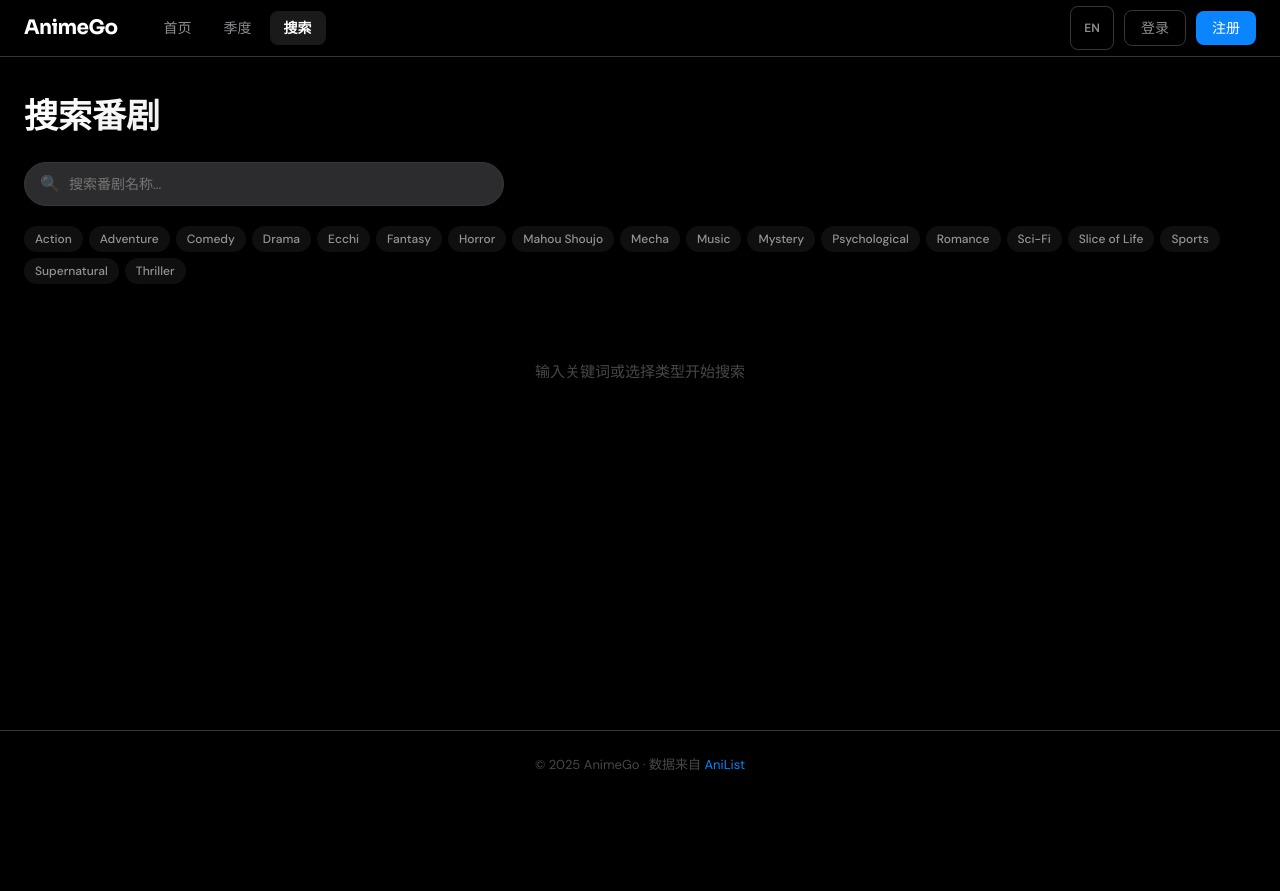
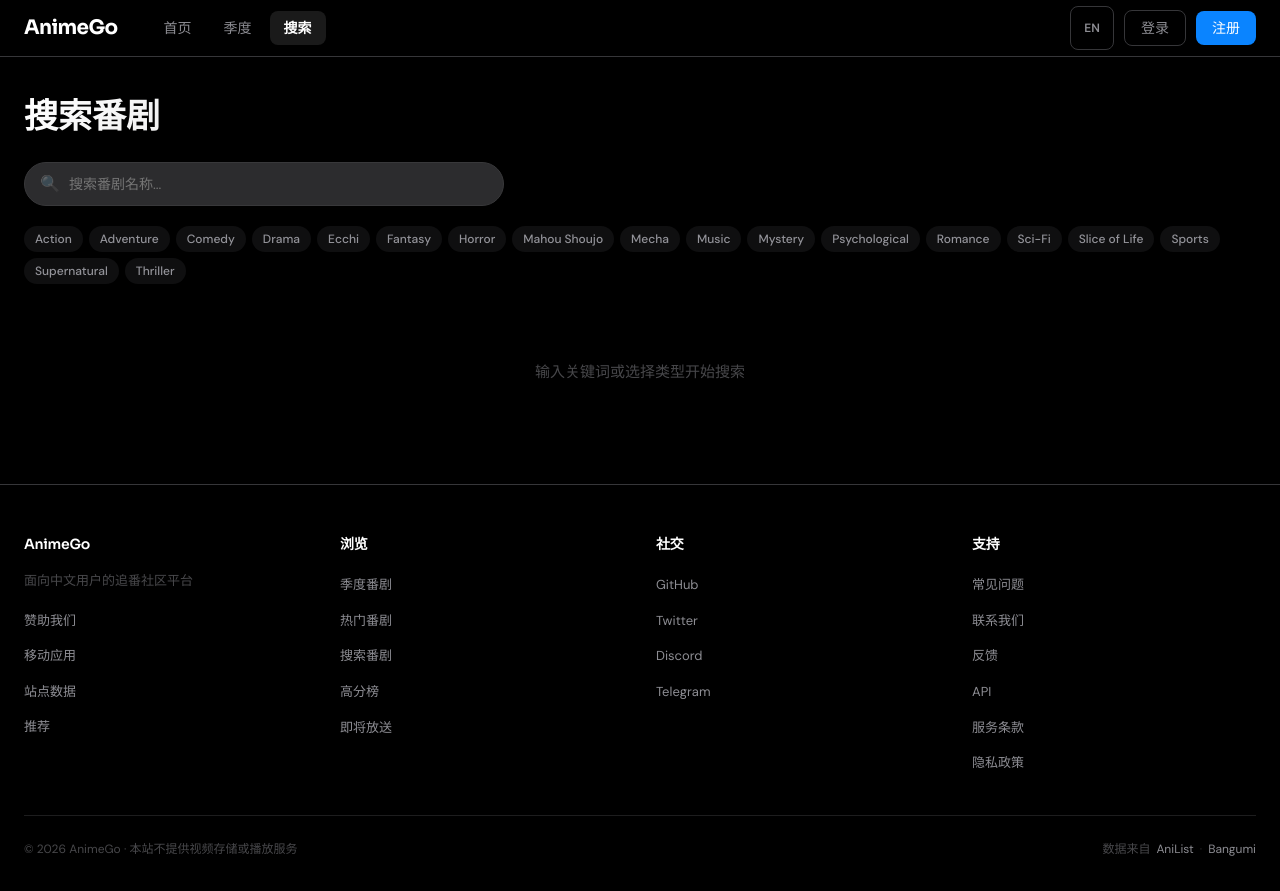
Before and after one commit to lawrenceli0228/animego, a React (Vite) app in the folder client/: page /search in a window 1280 px wide. Before the commit the page ends 800 px from the top, so only its background shows below. Built offline with nearby package versions, Linux system fonts and the light colour scheme; no server answers.

Commit message:
feat: add multi-column footer with AniList-style layout
Four-column grid (site info, browse, social, support) with
bottom bar for copyright and data source credits (AniList/Bangumi).
Placeholder links ready to be filled in later. zh/en i18n supported.

```diff
--- a/client/src/components/layout/Footer.jsx
+++ b/client/src/components/layout/Footer.jsx
@@ -1,17 +1,181 @@
+import { Link } from 'react-router-dom'
+import { useLang } from '../../context/LanguageContext'
+
+const s = {
+  footer: {
+    borderTop: '1px solid rgba(84,84,88,0.65)',
+    background: '#000',
+    padding: '48px 24px 32px',
+  },
+  inner: {
+    maxWidth: 1400, margin: '0 auto',
+  },
+  columns: {
+    display: 'grid',
+    gridTemplateColumns: 'repeat(4, 1fr)',
+    gap: 32,
+  },
+  colTitle: {
+    fontFamily: "'Sora', sans-serif",
+    fontSize: 14, fontWeight: 600,
+    color: '#fff',
+    marginBottom: 16,
+    letterSpacing: '-0.02em',
+  },
+  siteDesc: {
+    fontSize: 13,
+    color: 'rgba(235,235,245,0.30)',
+    lineHeight: 1.5,
+    marginBottom: 16,
+    maxWidth: 220,
+  },
+  linkList: {
+    listStyle: 'none', padding: 0, margin: 0,
+    display: 'flex', flexDirection: 'column', gap: 10,
+  },
+  link: {
+    fontSize: 13, fontWeight: 400,
+    color: 'rgba(235,235,245,0.60)',
+    textDecoration: 'none',
+    transition: 'color 150ms ease-out',
+  },
+  bottom: {
+    marginTop: 40,
+    paddingTop: 24,
+    borderTop: '1px solid rgba(84,84,88,0.35)',
+    display: 'flex',
+    justifyContent: 'space-between',
+    alignItems: 'center',
+    flexWrap: 'wrap',
+    gap: 12,
+  },
+  copyright: {
+    fontSize: 12,
+    color: 'rgba(235,235,245,0.30)',
+    fontFamily: "'DM Sans', sans-serif",
+  },
+  credits: {
+    fontSize: 12,
+    color: 'rgba(235,235,245,0.30)',
+    fontFamily: "'DM Sans', sans-serif",
+    display: 'flex',
+    alignItems: 'center',
+    gap: 6,
+  },
+  creditLink: {
+    color: 'rgba(235,235,245,0.60)',
+    textDecoration: 'none',
+    transition: 'color 150ms ease-out',
+  },
+  dot: {
+    color: 'rgba(235,235,245,0.18)',
+  },
+}
+
 export default function Footer() {
+  const { t } = useLang()
+  const year = new Date().getFullYear()
+
+  const browseLinks = [
+    { to: '/season', label: t('footer.seasonal') },
+    { to: '/', label: t('footer.trending') },
+    { to: '/search', label: t('footer.search') },
+    { label: t('footer.topRated') },
+    { label: t('footer.upcoming') },
+  ]
+
+  const socialLinks = [
+    { href: 'https://github.com', label: t('footer.github') },
+    { href: '#', label: t('footer.twitter') },
+    { href: '#', label: t('footer.discord') },
+    { href: '#', label: t('footer.telegram') },
+  ]
+
+  const supportLinks = [
+    { label: t('footer.faq') },
+    { label: t('footer.contact') },
+    { label: t('footer.feedback') },
+    { label: t('footer.api') },
+    { label: t('footer.terms') },
+    { label: t('footer.privacy') },
+  ]
+
   return (
-    <footer style={{
-      borderTop: '1px solid #38383a',
-      padding: '24px',
-      textAlign: 'center',
-      color: 'rgba(235,235,245,0.30)',
-      fontSize: 13,
-      fontFamily: "'DM Sans', sans-serif",
-      marginTop: 'auto'
-    }}>
-      © 2025 AnimeGo · 数据来自{' '}
-      <a href="https://anilist.co" target="_blank" rel="noreferrer"
-        style={{ color: '#0a84ff' }}>AniList</a>
+    <footer style={s.footer}>
+      <div style={s.inner}>
+        <div style={s.columns}>
+          {/* Site column */}
+          <div>
+            <div style={s.colTitle}>{t('footer.siteCol')}</div>
+            <p style={s.siteDesc}>{t('footer.siteDesc')}</p>
+            <ul style={s.linkList}>
+              <li><a href="#" style={s.link} onMouseEnter={hoverIn} onMouseLeave={hoverOut}>{t('footer.donate')}</a></li>
+              <li><a href="#" style={s.link} onMouseEnter={hoverIn} onMouseLeave={hoverOut}>{t('footer.apps')}</a></li>
+              <li><a href="#" style={s.link} onMouseEnter={hoverIn} onMouseLeave={hoverOut}>{t('footer.siteStats')}</a></li>
+              <li><a href="#" style={s.link} onMouseEnter={hoverIn} onMouseLeave={hoverOut}>{t('footer.recommendations')}</a></li>
+            </ul>
+          </div>
+
+          {/* Browse column */}
+          <div>
+            <div style={s.colTitle}>{t('footer.browseCol')}</div>
+            <ul style={s.linkList}>
+              {browseLinks.map(({ to, href, label }) => (
+                <li key={label}>
+                  {to ? (
+                    <Link to={to} style={s.link} onMouseEnter={hoverIn} onMouseLeave={hoverOut}>{label}</Link>
+                  ) : (
+                    <a href={href || '#'} style={s.link} onMouseEnter={hoverIn} onMouseLeave={hoverOut}>{label}</a>
+                  )}
+                </li>
+              ))}
+            </ul>
+          </div>
+
+          {/* Social column */}
+          <div>
+            <div style={s.colTitle}>{t('footer.socialCol')}</div>
+            <ul style={s.linkList}>
+              {socialLinks.map(({ href, label }) => (
+                <li key={label}>
+                  <a href={href} target="_blank" rel="noreferrer" style={s.link}
+                    onMouseEnter={hoverIn} onMouseLeave={hoverOut}>{label}</a>
+                </li>
+              ))}
+            </ul>
+          </div>
+
+          {/* Support column */}
+          <div>
+            <div style={s.colTitle}>{t('footer.supportCol')}</div>
+            <ul style={s.linkList}>
+              {supportLinks.map(({ label }) => (
+                <li key={label}>
+                  <a href="#" style={s.link} onMouseEnter={hoverIn} onMouseLeave={hoverOut}>{label}</a>
+                </li>
+              ))}
+            </ul>
+          </div>
+        </div>
+
+        {/* Bottom bar */}
+        <div style={s.bottom}>
+          <span style={s.copyright}>
+            {t('footer.copyright').replace('{year}', year)}
+          </span>
+          <span style={s.credits}>
+            {t('footer.dataCredits')}
+            <a href="https://anilist.co" target="_blank" rel="noreferrer"
+              style={s.creditLink} onMouseEnter={hoverIn} onMouseLeave={hoverOut}>AniList</a>
+            <span style={s.dot}>&middot;</span>
+            <a href="https://bgm.tv" target="_blank" rel="noreferrer"
+              style={s.creditLink} onMouseEnter={hoverIn} onMouseLeave={hoverOut}>Bangumi</a>
+          </span>
+        </div>
+      </div>
     </footer>
   )
 }
+
+function hoverIn(e) { e.currentTarget.style.color = '#fff' }
+function hoverOut(e) { e.currentTarget.style.color = 'rgba(235,235,245,0.60)' }
--- a/client/src/locales/en.js
+++ b/client/src/locales/en.js
@@ -129,6 +129,36 @@ const en = {
     connected: 'Connected', connecting: 'Connecting...',
     windowClosed: 'Premiere window closed — showing history only',
   },
+  // Footer
+  footer: {
+    siteCol: 'AnimeGo',
+    siteDesc: 'Anime tracking & community platform',
+    donate: 'Donate',
+    apps: 'Apps',
+    siteStats: 'Site Stats',
+    recommendations: 'Recommendations',
+    browseCol: 'Browse',
+    seasonal: 'Seasonal',
+    trending: 'Trending',
+    search: 'Search',
+    topRated: 'Top Rated',
+    upcoming: 'Upcoming',
+    socialCol: 'Social',
+    github: 'GitHub',
+    twitter: 'Twitter',
+    discord: 'Discord',
+    weibo: 'Weibo',
+    telegram: 'Telegram',
+    supportCol: 'Support',
+    faq: 'FAQ',
+    contact: 'Contact',
+    feedback: 'Feedback',
+    api: 'API',
+    terms: 'Terms of Service',
+    privacy: 'Privacy Policy',
+    dataCredits: 'Data provided by',
+    copyright: '© {year} AnimeGo · This site does not host or stream video content',
+  },
   // Comments
   comment: {
     title: 'Comments', noComments: 'No comments yet. Be the first!',
--- a/client/src/locales/zh.js
+++ b/client/src/locales/zh.js
@@ -129,6 +129,36 @@ const zh = {
     connected: '已连接', connecting: '连接中...',
     windowClosed: '首播窗口已关闭，仅可查看历史弹幕',
   },
+  // Footer
+  footer: {
+    siteCol: 'AnimeGo',
+    siteDesc: '面向中文用户的追番社区平台',
+    donate: '赞助我们',
+    apps: '移动应用',
+    siteStats: '站点数据',
+    recommendations: '推荐',
+    browseCol: '浏览',
+    seasonal: '季度番剧',
+    trending: '热门番剧',
+    search: '搜索番剧',
+    topRated: '高分榜',
+    upcoming: '即将放送',
+    socialCol: '社交',
+    github: 'GitHub',
+    twitter: 'Twitter',
+    discord: 'Discord',
+    weibo: '微博',
+    telegram: 'Telegram',
+    supportCol: '支持',
+    faq: '常见问题',
+    contact: '联系我们',
+    feedback: '反馈',
+    api: 'API',
+    terms: '服务条款',
+    privacy: '隐私政策',
+    dataCredits: '数据来自',
+    copyright: '© {year} AnimeGo · 本站不提供视频存储或播放服务',
+  },
   // Comments
   comment: {
     title: '集数评论', noComments: '暂无评论，来说点什么吧',
```
